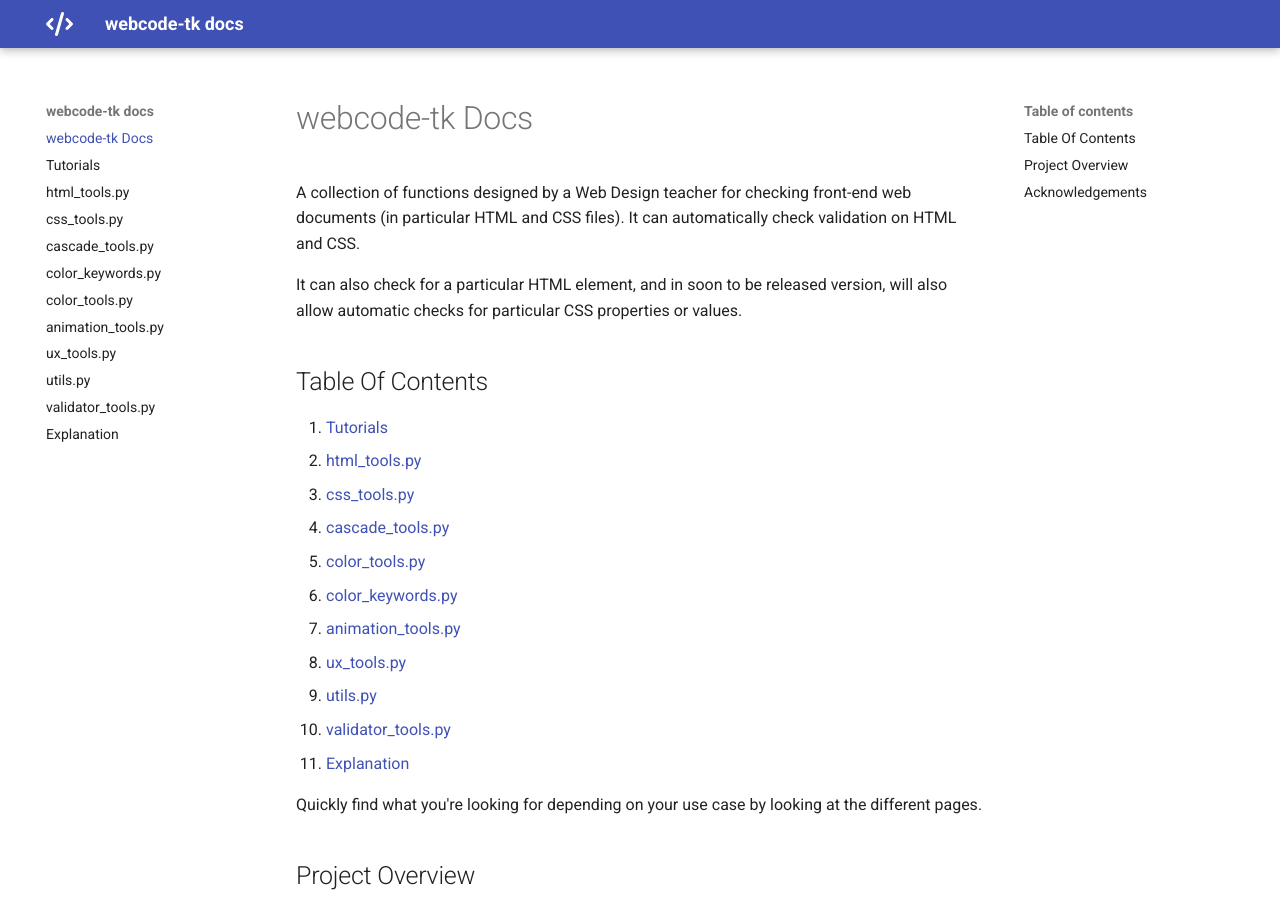
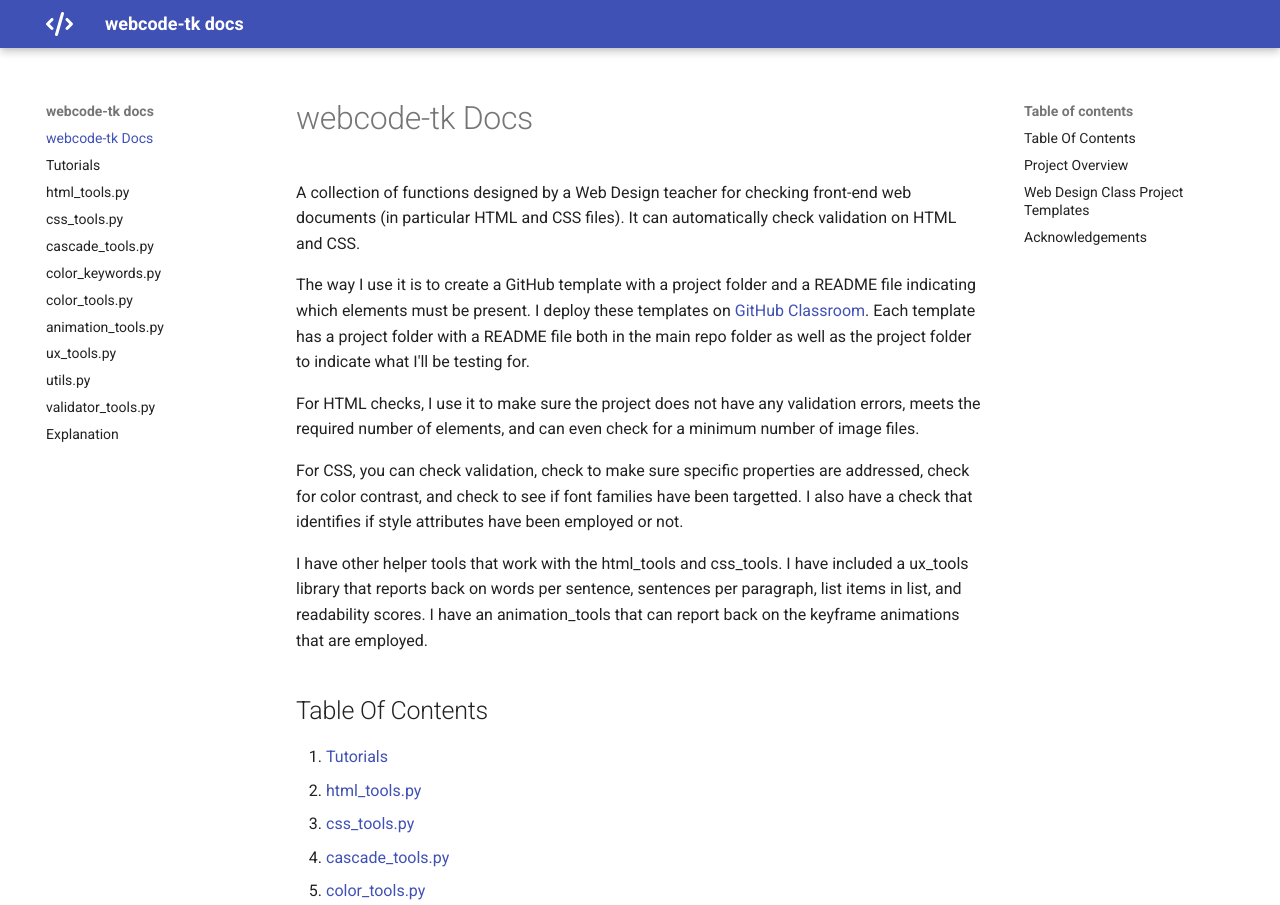
Before and after one commit to HundredVisionsGuy/webcode-tk, an MkDocs documentation site: the page built from docs/index.md, in a window 1280 px wide and 1400 px high, cut to the strip 0-905 px from the top of the window. Built offline with MkDocs 1.6.1 and Material for MkDocs 9.7.7, drawn with Linux system fonts in a browser that asks for light colours; some of the changed text lies outside the part shown.

Commit message:
docs: improving the documentation and showing examples of templates

```diff
--- a/docs/index.md
+++ b/docs/index.md
@@ -2,7 +2,13 @@
 
 A collection of functions designed by a Web Design teacher for checking front-end web documents (in particular HTML and CSS files). It can automatically check validation on HTML and CSS.
 
-It can also check for a particular HTML element, and in soon to be released version, will also allow automatic checks for particular CSS properties or values.
+The way I use it is to create a GitHub template with a project folder and a README file indicating which elements must be present. I deploy these templates on [GitHub Classroom](https://classroom.github.com/). Each template has a project folder with a README file both in the main repo folder as well as the project folder to indicate what I'll be testing for.
+
+For HTML checks, I use it to make sure the project does not have any validation errors, meets the required number of elements, and can even check for a minimum number of image files.
+
+For CSS, you can check validation, check to make sure specific properties are addressed, check for color contrast, and check to see if font families have been targetted. I also have a check that identifies if style attributes have been employed or not.
+
+I have other helper tools that work with the html_tools and css_tools. I have included a ux_tools library that reports back on words per sentence, sentences per paragraph, list items in list, and readability scores. I have an animation_tools that can report back on the keyframe animations that are employed.
 
 ## Table Of Contents
 
@@ -25,6 +31,17 @@
 
 ::: webcode_tk
 
+## Web Design Class Project Templates
+Below are a few examples of how I use webcode-tk in a class project. If you look at the test files, you can see how I set it up. I use `webcode-tk` to inspect all files in the `project` folder, and `pytest` looks at the reports and other tools to determine whether students' projects have met all the goals.
+* [One Pager Project](https://github.com/CenturyHSTech/one-pager-project)
+  - [test_html.py](https://github.com/CenturyHSTech/one-pager-project/blob/main/tests/test_html.py)
+  - [test_css.py](https://github.com/CenturyHSTech/one-pager-project/blob/main/tests/test_css.py)
+* [Image Gallery Project](https://github.com/CenturyHSTech/Image-Gallery-Project)
+  - [test_html.py](https://github.com/CenturyHSTech/Image-Gallery-Project/blob/main/tests/test_html.py)
+  - [test_html_exceeds.py](https://github.com/CenturyHSTech/Image-Gallery-Project/blob/main/tests/test_html_exceeds.py)
+  - [test_css.py](https://github.com/CenturyHSTech/Image-Gallery-Project/blob/main/tests/test_css.py)
+  - [test_css_exceeds.py](https://github.com/CenturyHSTech/Image-Gallery-Project/blob/main/tests/test_css_exceeds.py)
+
 ## Acknowledgements
 I'd like to thank Guido van Rossum for his love of Monty Python and creating the Python programming language (pseudo-code that works) as well as the Python community and PyCon for running Development Sprints and giving rookies like me the chance to learn how to contribute to open-source projects.
 
```
